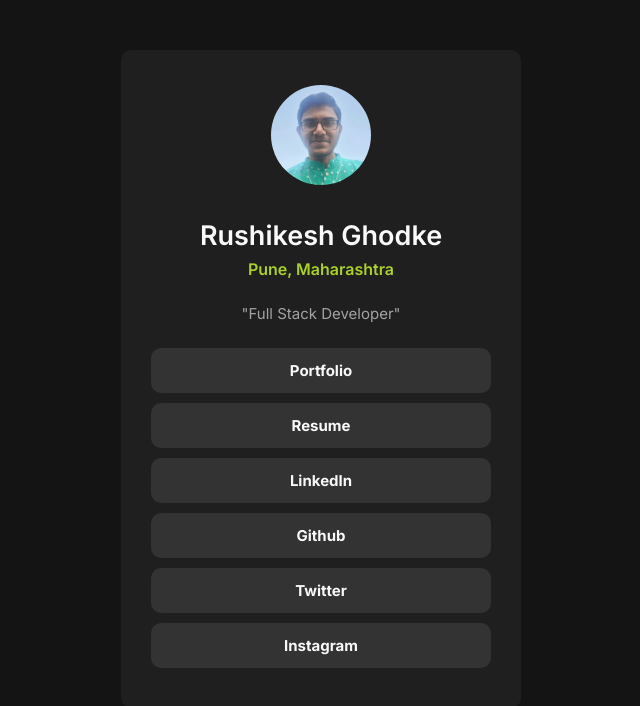
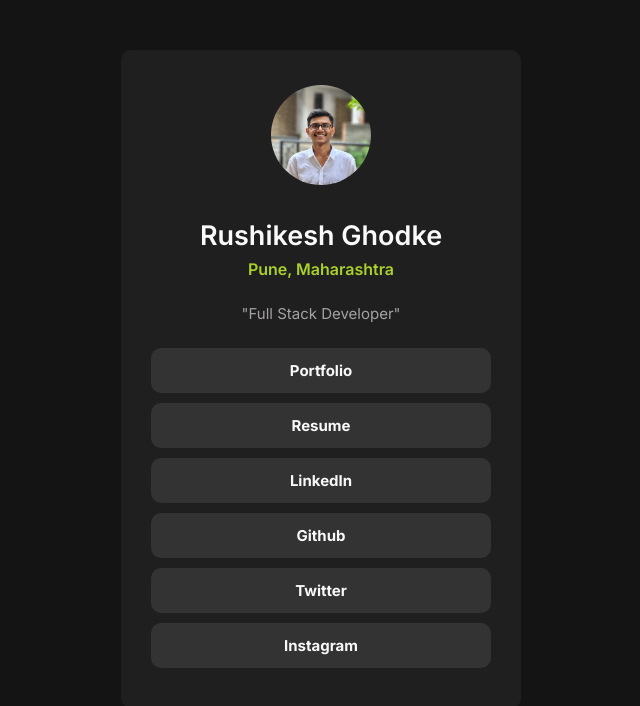
Before and after one commit to RushikeshGhodke/Social-Links-Profile, a plain HTML site: page index.html in a window 1280 px wide. Shown: the whole page, without its empty margins (319-959 px from the left). Drawn offline with Linux system fonts and the light colour scheme.

Commit message:
Update index.html

```diff
--- a/index.html
+++ b/index.html
@@ -10,7 +10,7 @@
     <div class="container">
         <div class="info">
             <div class="img-div">
-                <img src="./imgs/rushikesh_image.jpg" alt="rushikesh_image">
+                <img src="./imgs/RushikeshGhodke_WebMaster_TY.jpg" alt="rushikesh_image">
             </div>
             <h1 class="name">Rushikesh Ghodke</h1>
             <h4 class="location">Pune, Maharashtra</h4>
```
